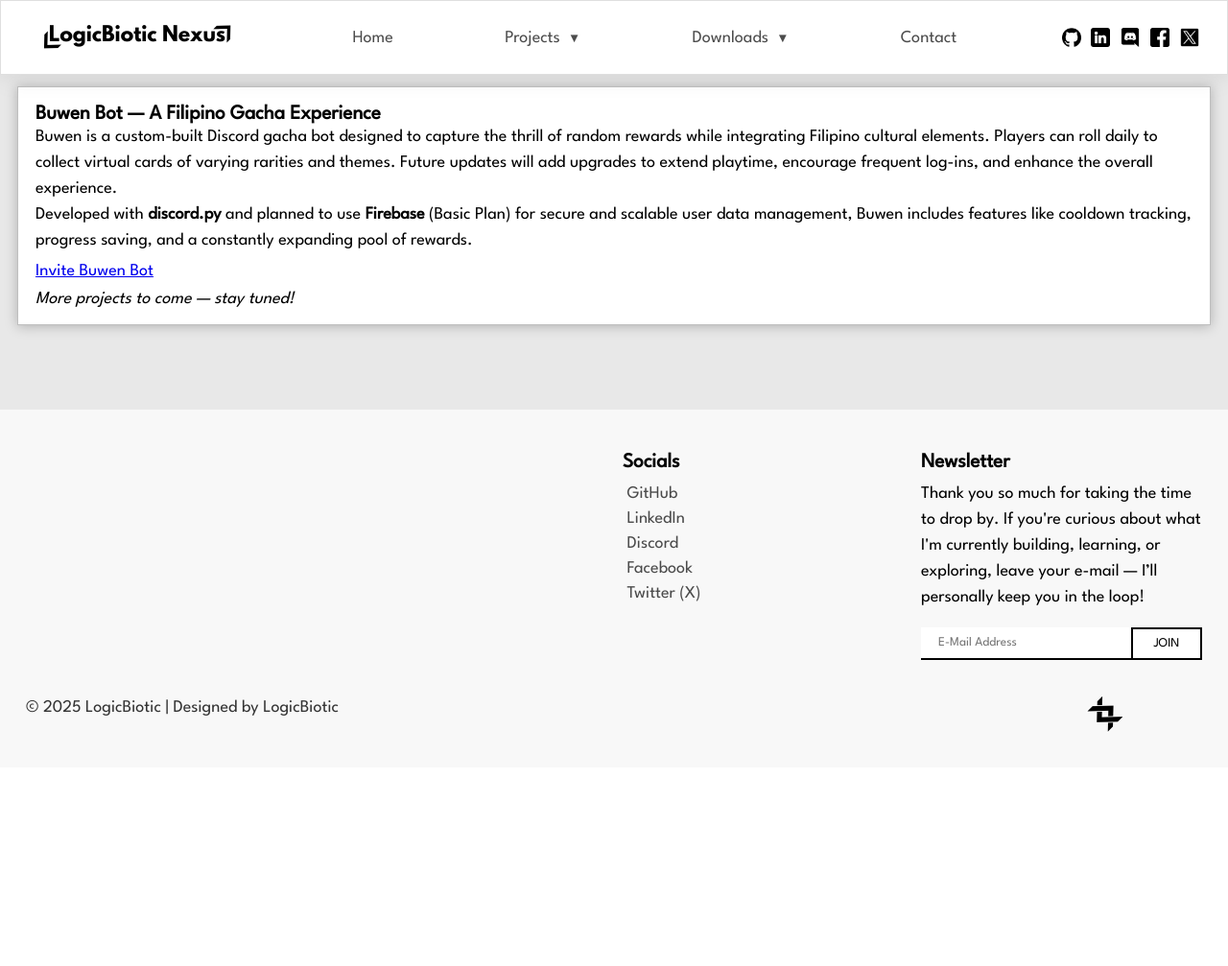
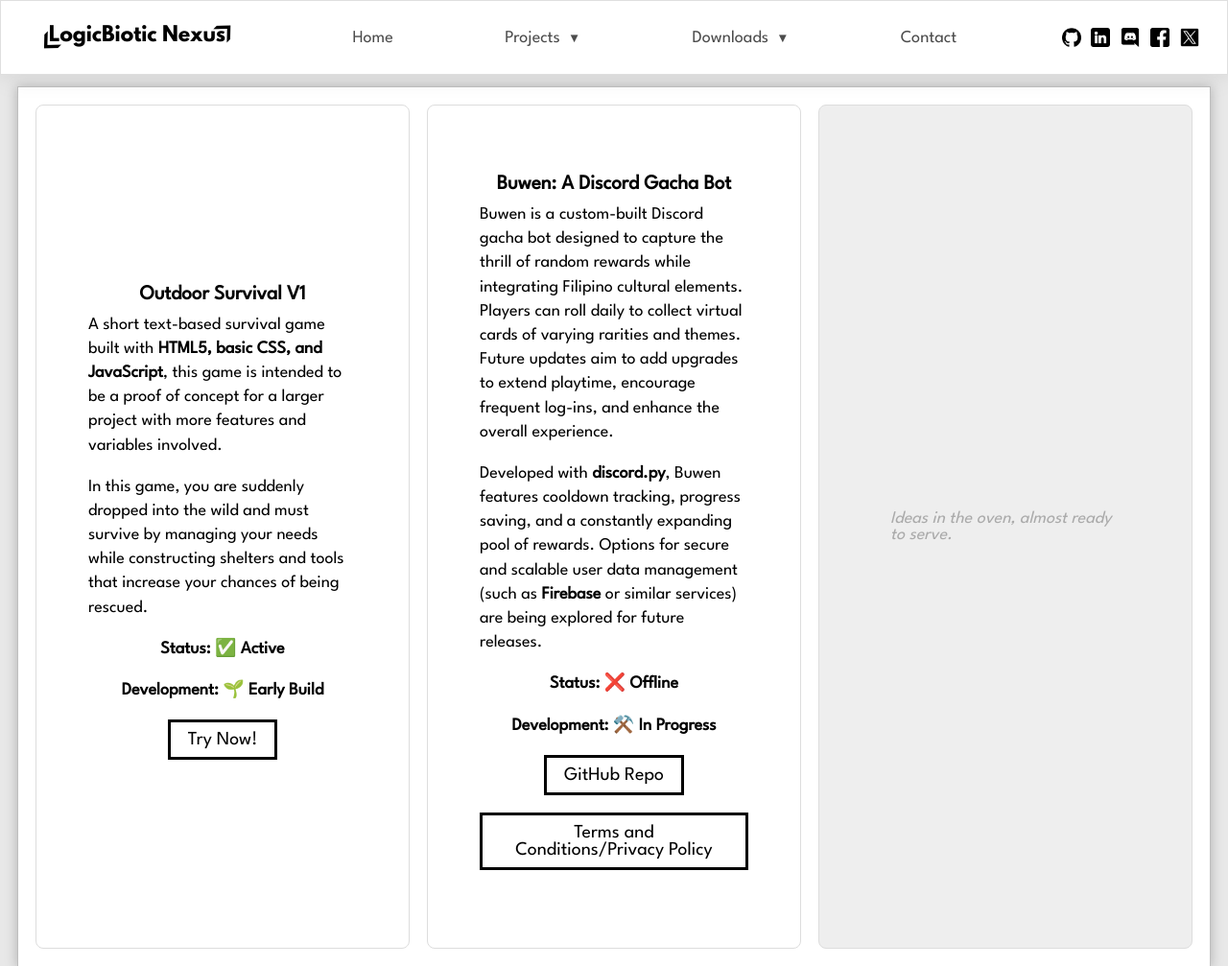
Before and after one commit to LogicBiotic/logicbiotic.github.io, a plain HTML site: page projects.html in a window 1280 px wide. Shown: the top 1007 px of the page at 96% size. Before the commit the page ends 800 px from the top, so only its background shows below. Drawn offline with Linux system fonts and the light colour scheme.

Commit message:
Minor adjustments

```diff
--- a/assets/css/global.css
+++ b/assets/css/global.css
@@ -147,10 +147,10 @@ main {
     display: none;
     position: absolute;
     top: 2.6rem;
-    left: -2rem;
+    left: -2.5rem;
     background-color: white;
     border: 1px solid rgba(0, 0, 0, 0.125);
-    min-width: 175px;
+    min-width: 200px;
     z-index: 10;
 }
 
@@ -284,6 +284,13 @@ footer {
     color: white;
 }
 
+.footer-col .note {
+    font-size: 0.85rem;
+    color: #555;
+    margin-top: 0.5rem;
+    margin-left: 1.75rem;
+}
+
 .footer-bottom {
     margin-top: 2rem;
     display: flex;
--- a/assets/css/projects.css
+++ b/assets/css/projects.css
@@ -0,0 +1,71 @@
+.container {
+    display: flex;
+    gap: 1rem;
+    flex-wrap: wrap;
+    flex-direction: row;
+}
+
+.project-card {
+    flex: 1 1 30%;
+    flex-direction: column;
+    box-sizing: border-box;
+    padding: 4rem 3rem;
+    border: 1px solid #ddd;
+    border-radius: 8px;
+    display: flex;
+    justify-content: center;
+    min-height: 25rem;
+}
+
+.project-card h3 {
+    align-self: center;
+}
+
+.project-card p {
+    margin: 0.5rem 0;
+    line-height: 1.4;
+
+}
+
+.project-card .status {
+    font-weight: bold;
+    text-align: center;
+}
+
+.project-card .development {
+    font-weight: bold;
+    text-align: center;
+}
+
+.project-card:last-child {
+    background-color: #eee
+}
+
+.project-card i {
+    display: flex;
+    align-items: center;
+    justify-content: center;
+    width: 100%;
+    color: #aaa;
+    font-style: italic;
+}
+
+.project-card i::before,
+.project-card i::after {
+    content: "";
+    flex: 1;
+    border-bottom: 1px solid #aaa;
+    margin: 0 10px;
+}
+
+.project-card button {
+    display: block;
+    margin: 0.5rem auto;
+    background-color: white;
+    color: black;
+    border: 3px solid black;
+    border-radius: 0;
+    padding: 0.5rem 1rem;
+    font-size: 1.1rem;
+    cursor: pointer;
+}
--- a/assets/script.js
+++ b/assets/script.js
@@ -302,6 +302,23 @@ if (addBuwenBtn) {
     });
 }
 
+/*Projects page suspense*/
+document.addEventListener("DOMContentLoaded", () => {
+    const messages = [
+        "Something’s brewing behind the scenes...",
+        "More experiments loading soon...",
+        "This space is reserved for the next big thing.",
+        "Work in progress — watch this spot.",
+        "Ideas in the oven, almost ready to serve."
+    ];
+
+    const suspense = document.getElementById("projects-suspense");
+    if (suspense) {
+        suspense.innerText = messages[Math.floor(Math.random() * messages.length)];
+    }
+});
+
+
 
 /*Contact form change header each reload*/
 document.addEventListener("DOMContentLoaded", () => {
--- a/projects.html
+++ b/projects.html
@@ -54,28 +54,40 @@
         </div>
         <main>
             <div class="container">
-                <h3>Buwen Bot — A Filipino Gacha Experience</h3>
-                <p>
-                    Buwen is a custom-built Discord gacha bot designed to capture the thrill of random rewards while
-                    integrating Filipino cultural elements. Players can roll daily to collect virtual cards of varying
-                    rarities and themes.
-                    Future updates will add upgrades to extend playtime, encourage frequent log-ins, and enhance the
-                    overall experience.
-                </p>
-                <p>
-                    Developed with <strong>discord.py</strong> and planned to use <strong>Firebase</strong> (Basic Plan)
-                    for secure and scalable
-                    user data management, Buwen includes features like cooldown tracking, progress saving, and a
-                    constantly expanding pool of rewards.
-                </p>
+                <div class="project-card">
+                    <h3>Outdoor Survival V1</h3>
+                    <p>A short text-based survival game built with <strong>HTML5, basic CSS, and JavaScript</strong>,
+                        this game is intended to be a proof of concept for a larger project with more features and
+                        variables involved.
+                    </p>
+                    <p> In this game, you are suddenly dropped into the wild and must survive by managing your needs while
+                        constructing shelters and tools that increase your chances of being rescued.</p>
+                    <p class="status">Status: ✅ Active</p>
+                    <p class="development">Development: 🌱 Early Build</p>
+                    <button>Try Now!</button>
+                </div>
+                <div class="project-card">
+                    <h3>Buwen: A Discord Gacha Bot</h3>
+                    <p>
+                        Buwen is a custom-built Discord gacha bot designed to capture the thrill of random rewards while
+                        integrating Filipino cultural elements. Players can roll daily to collect virtual cards of
+                        varying rarities and themes. Future updates aim to add upgrades to extend playtime, encourage
+                        frequent log-ins, and enhance the overall experience.
+                    </p>
+                    <p>
+                        Developed with <strong>discord.py</strong>, Buwen features cooldown tracking, progress saving,
+                        and a constantly expanding pool of rewards. Options for secure and scalable user data management
+                        (such as <strong>Firebase</strong> or similar services) are being explored for future releases.
+                    </p>
 
-                <div style="margin-top: 10px;">
-                    <a href="buwen-terms.html" class="inviteBtn">
-                        Invite Buwen Bot
-                    </a>
+                    <p class="status">Status: ❌ Offline</p>
+                    <p class="development">Development: ⚒️ In Progress</p>
+                    <button>GitHub Repo</button>
+                    <button>Terms and Conditions/Privacy Policy</button>
                 </div>
-
-                <i style="display: block; margin-top: 12px;">More projects to come — stay tuned!</i>
+                <div class="project-card">
+                    <i id="projects-suspense"> More stuff to come, so stay tuned!</i>
+                </div>
             </div>
         </main>
         <footer>
@@ -113,6 +125,7 @@
                                     data-sitekey="6LdsFKkrAAAAALcPZgB0jjmur4FCxazSG2g_iMoz" data-callback="onSubmit"
                                     data-action="submit">JOIN</button>
                             </form>
+                            <p class="note">*Please allow 5 seconds to send your info. Thank you!</p>
                         </div>
                     </div>
                 </div>
```
Also changed, not shown: contact.html (+3 -1 lines), downloads.html (+1 -0 lines), index.html (+2 -0 lines), 1 other file.
